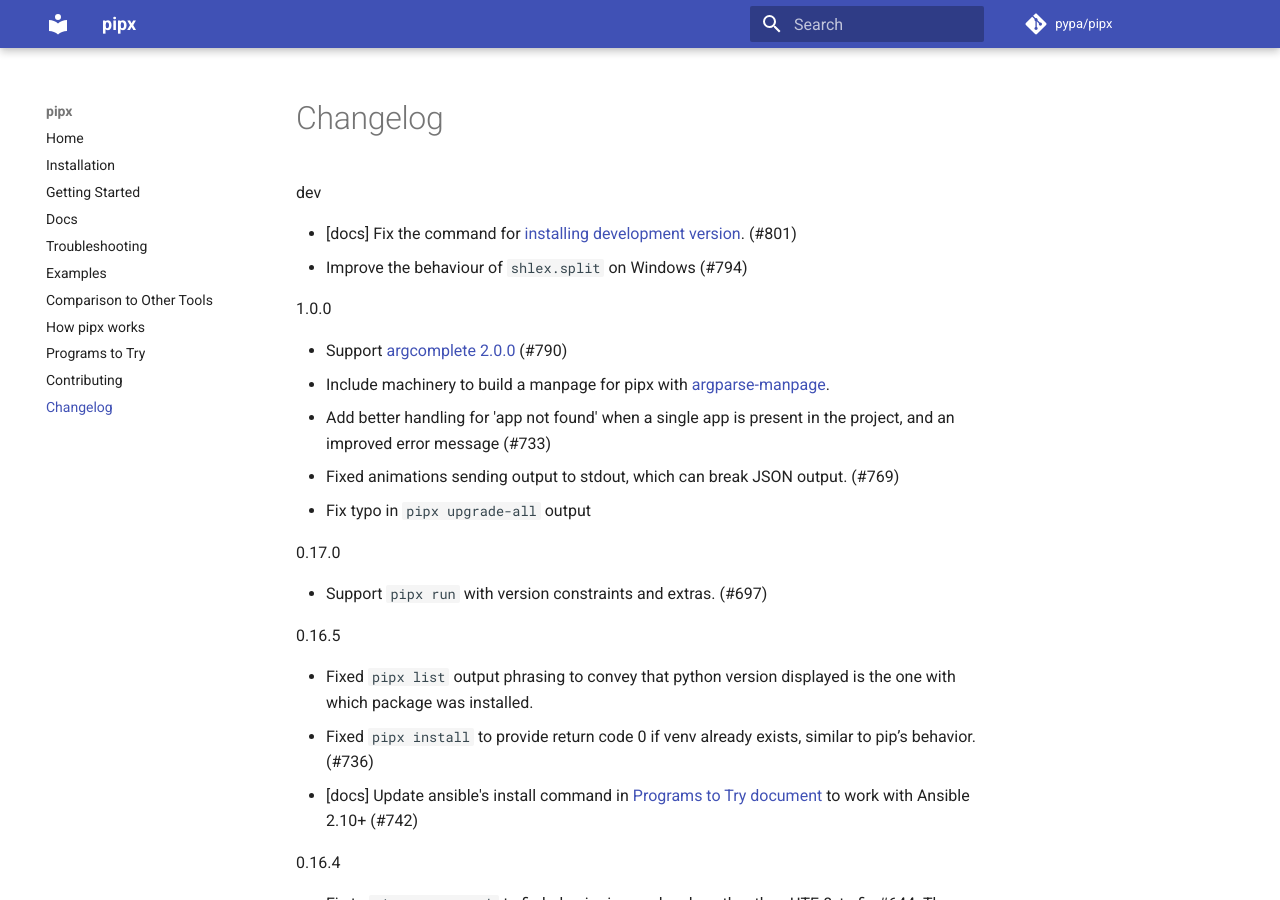
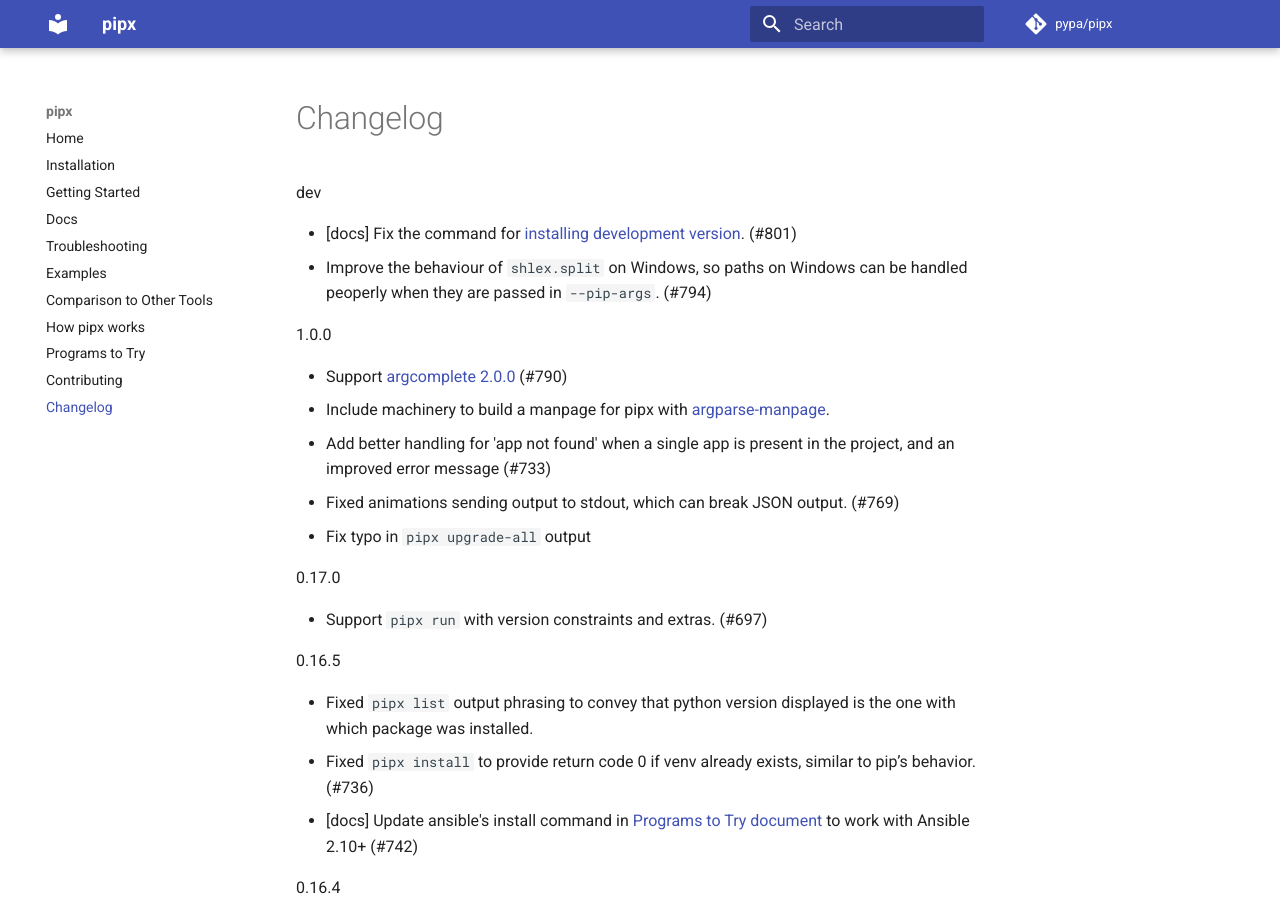
Before and after one commit to pypa/pipx, an MkDocs documentation site: the page built from docs/changelog.md, in a window 1280 px wide and 900 px high. Built offline with MkDocs 1.6.1 and Material for MkDocs 9.7.7, drawn with Linux system fonts in a browser that asks for light colours; comment, search, counter and statistics services are not loaded.

Commit message:
Update changelog.md

```diff
--- a/docs/changelog.md
+++ b/docs/changelog.md
@@ -1,8 +1,7 @@
 dev
 
 - [docs] Fix the command for [installing development version](https://pypa.github.io/pipx/installation/#install-pipx-development-versions). (#801)
-- Improve the behaviour of `shlex.split` on Windows (#794)
-
+- Improve the behaviour of `shlex.split` on Windows, so paths on Windows can be handled peoperly when they are passed in `--pip-args`. (#794)
 
 1.0.0
 
```
